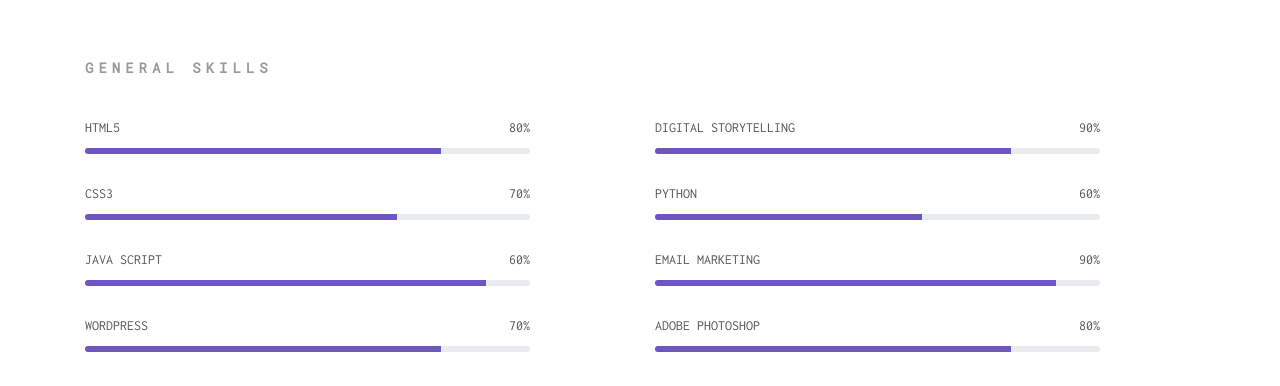
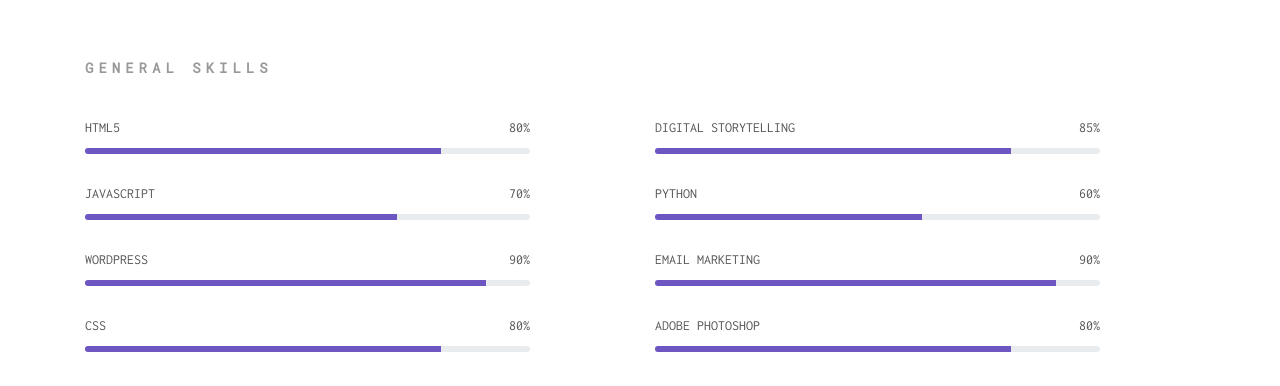
Before and after one commit to rashoba/portfolio, a website: page index.html in a window 1280 px wide. Shown: the part 2538-2924 px from the top of the page. Drawn offline with Linux system fonts and the light colour scheme.

Commit message:
Update index.html

```diff
--- a/index.html
+++ b/index.html
@@ -220,7 +220,7 @@
         </div>
         <div class="progress-list__skill">
           <p>
-            <span class="progress-list__skill-title">css3</span>
+            <span class="progress-list__skill-title">JavaScript</span>
             <span class="progress-list__skill-value">70%</span>
           </p>
           <div class="progress">
@@ -230,8 +230,8 @@
         </div>
         <div class="progress-list__skill">
           <p>
-            <span class="progress-list__skill-title">java script</span>
-            <span class="progress-list__skill-value">60%</span>
+            <span class="progress-list__skill-title">WordPress</span>
+            <span class="progress-list__skill-value">90%</span>
           </p>
           <div class="progress">
             <div class="progress-bar" role="progressbar" aria-valuenow="90" aria-valuemin="0" aria-valuemax="100">
@@ -240,8 +240,8 @@
         </div>
         <div class="progress-list__skill">
           <p>
-            <span class="progress-list__skill-title">WordPress</span>
-            <span class="progress-list__skill-value">70%</span>
+            <span class="progress-list__skill-title">CSS</span>
+            <span class="progress-list__skill-value">80%</span>
           </p>
           <div class="progress">
             <div class="progress-bar" role="progressbar" aria-valuenow="80" aria-valuemin="0" aria-valuemax="100">
@@ -253,7 +253,7 @@
         <div class="progress-list__skill">
           <p>
             <span class="progress-list__skill-title">Digital Storytelling</span>
-            <span class="progress-list__skill-value">90%</span>
+            <span class="progress-list__skill-value">85%</span>
           </p>
           <div class="progress">
             <div class="progress-bar" role="progressbar" aria-valuenow="80" aria-valuemin="0" aria-valuemax="100">
```
